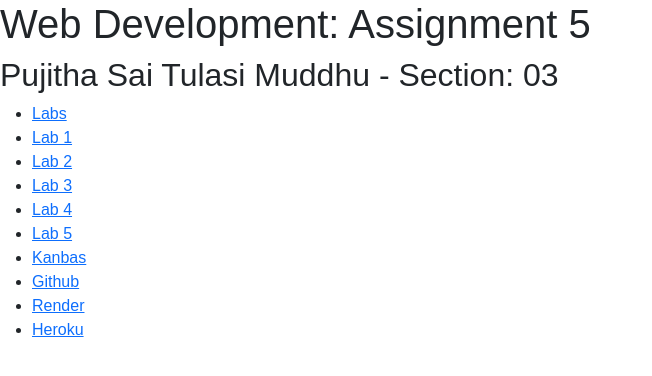
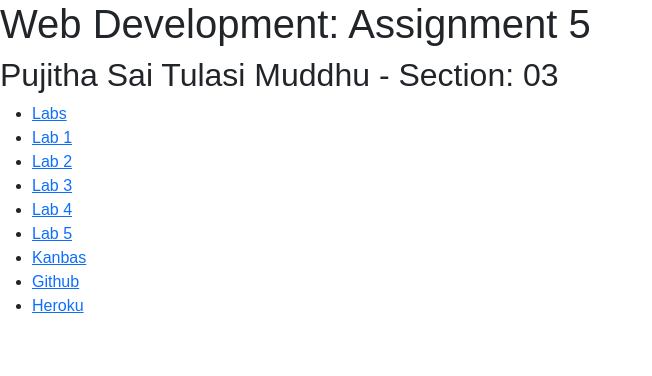
Before and after one commit to PujithaSaiTulasi/kanbas-react-web-app, a React (Create React App) app: page /#/LandingPage in a window 1280 px wide. Shown: the top 376 px of the page, without its empty margins (0-652 px from the left). Built offline with nearby package versions, Linux system fonts and the light colour scheme; no server answers.

Commit message:
removed render

```diff
--- a/src/LandingPage/TOC.tsx
+++ b/src/LandingPage/TOC.tsx
@@ -11,7 +11,6 @@ export default function TOC() {
       <li><Link to="/Labs/Lab5">Lab 5</Link></li>
       <li><Link to="/Kanbas">Kanbas</Link></li>
       <li><a id="wd-github" href="https://github.com/PujithaSaiTulasi/kanbas-react-web-app/tree/a5">Github</a></li>
-      <li><a id="wd-render" href="https://kanbas-node-server-app-z71u.onrender.com">Render</a></li>
       <li><a id="wd-render" href="https://kanbas-node-server-app-z71u-872075d62c77.herokuapp.com/">Heroku</a></li>
 
     </ul>
```
